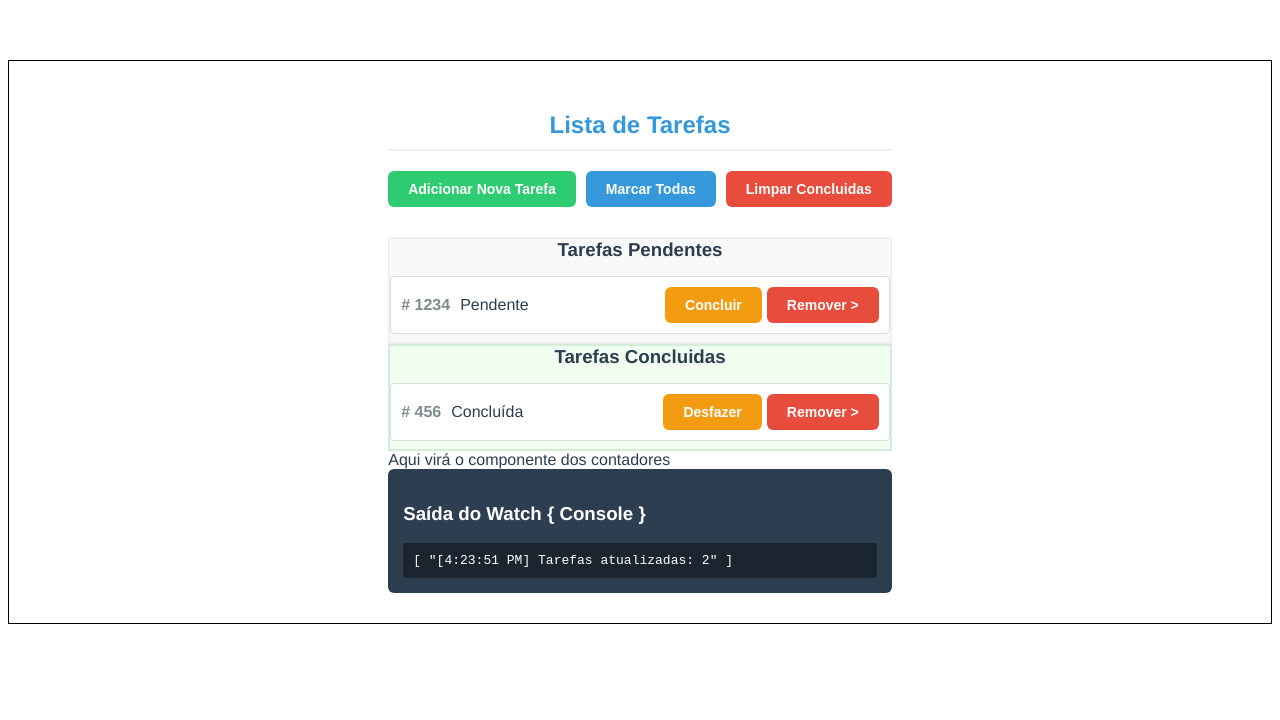
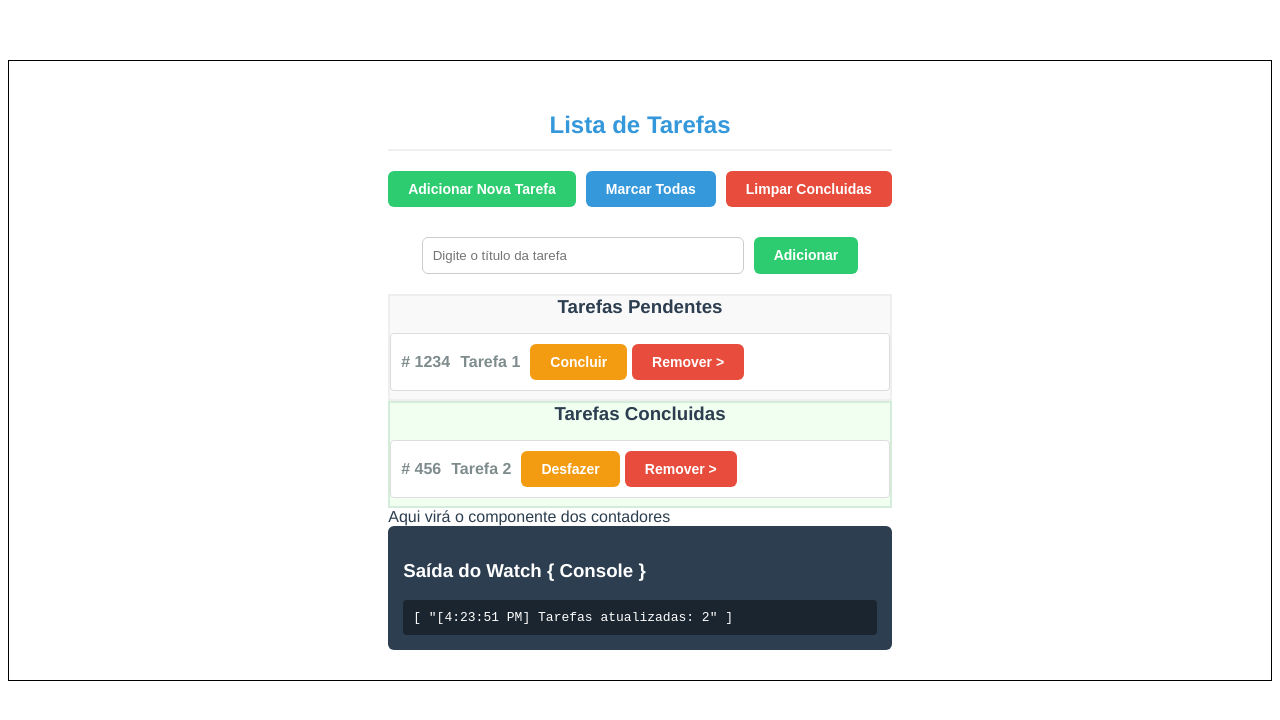
Before and after one commit to MariaEmilia611/Vue, a Vue app: page / in a window 1280 px wide. Shown: the top 720 px of the page. Built offline with nearby package versions, Linux system fonts and the light colour scheme.

Commit message:
v-model para o form

```diff
--- a/src/components/TaskItem.vue
+++ b/src/components/TaskItem.vue
@@ -1,7 +1,7 @@
 <template>
   <div class="task-item">
     <span class="task-id"># {{ task?.id }}</span>
-    <span class="task-status">{{ textStatus }}</span>
+    <span class="task-id">{{ task?.title }}</span>
     <button
       class="btn-toggle"
       @click="toggleDone"
@@ -35,9 +35,6 @@ export default {
   computed: {
     btnToggleText() {
       return this.task?.done ? "Desfazer" : "Concluir";
-    },
-    textStatus() {
-      return this.task?.done ? "Concluída" : "Pendente";
     },
   },
 };
--- a/src/components/TaskList.vue
+++ b/src/components/TaskList.vue
@@ -6,6 +6,21 @@
       <button class="btn-add">Adicionar Nova Tarefa</button>
       <button class="btn-toggle-all">Marcar Todas</button>
       <button class="btn-clear">Limpar Concluidas</button>
+    </div>
+
+    <div class="add-task-container">
+      <input
+        v-model="newTaskTitle"
+        type="text"
+        placeholder="Digite o título da tarefa"
+        class="task-input"
+      />
+      <button
+      class="btn-add"
+      @click="addTask"
+      >
+        Adicionar
+      </button>
     </div>
 
     <div class="tasks-coitainer">
@@ -52,10 +67,11 @@ export default {
   data() {
     return {
       tasks: [
-        { id: 1234, done: false },
-        { id: 456, done: true },
+        { id: 1234, title: "Tarefa 1", done: false },
+        { id: 456, title: "Tarefa 2", done: true },
       ],
       watchLogs: [],
+      newTaskTitle: ''
     };
   },
   methods: {
@@ -71,6 +87,17 @@ export default {
     logWatch(message) {
       this.watchLogs.unshift(`[${new Date().toLocaleTimeString()}] ${message}`);
     },
+    addTask() {
+      if (this.newTaskTitle.trim() === '') return;
+
+      this.tasks.push({
+      id: Date.now(),
+        title: this.newTaskTitle.trim(),
+        done: false,
+      });
+
+      this.newTaskTitle = ''
+    }
   },
 
   watch: {
@@ -213,4 +240,18 @@ button {
   margin-top: 10px;
   font-family: monospace;
 }
+
+.add-task-container {
+  display: flex;
+  gap: 10px;
+  justify-content: center;
+  margin-bottom: 20px;
+}
+
+.task-input {
+  padding: 10px;
+  border: 1px solid #ccc;
+  border-radius: 6px;
+  width: 300px;
+}
 </style>
```
